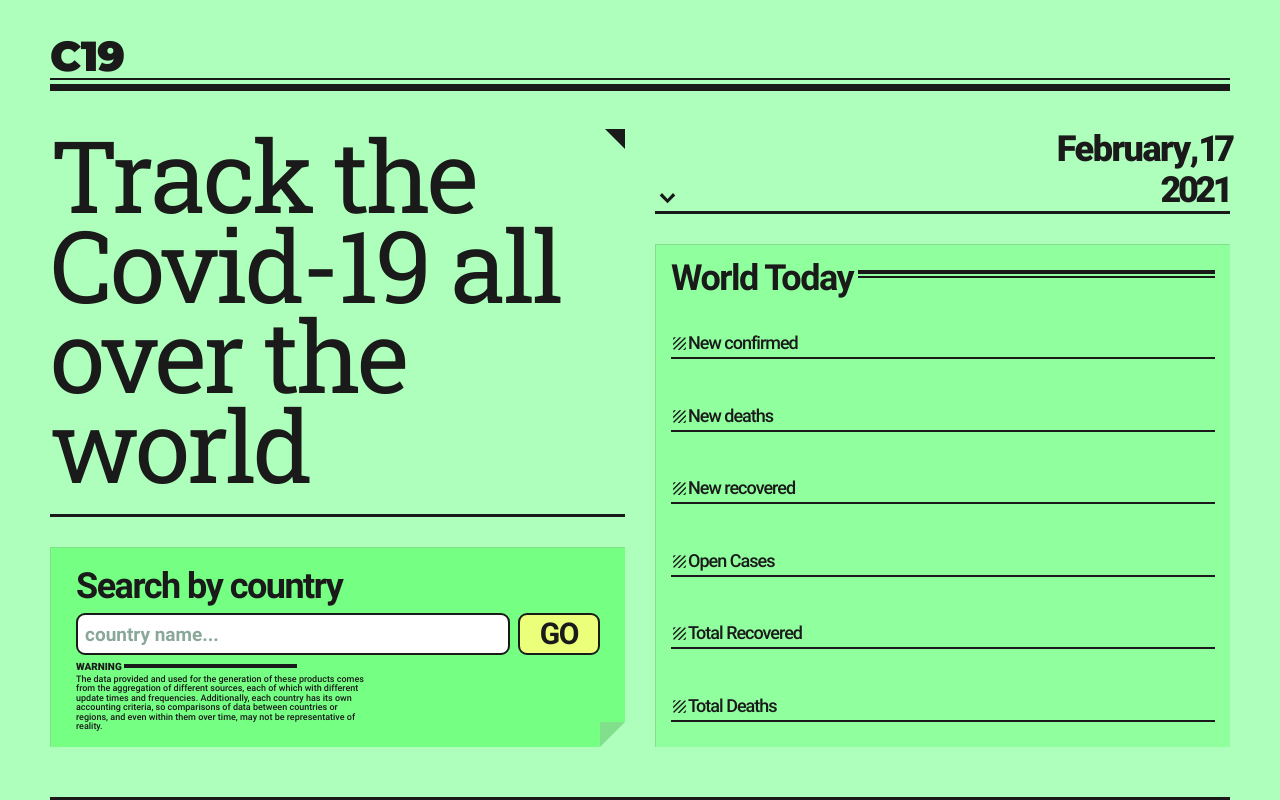
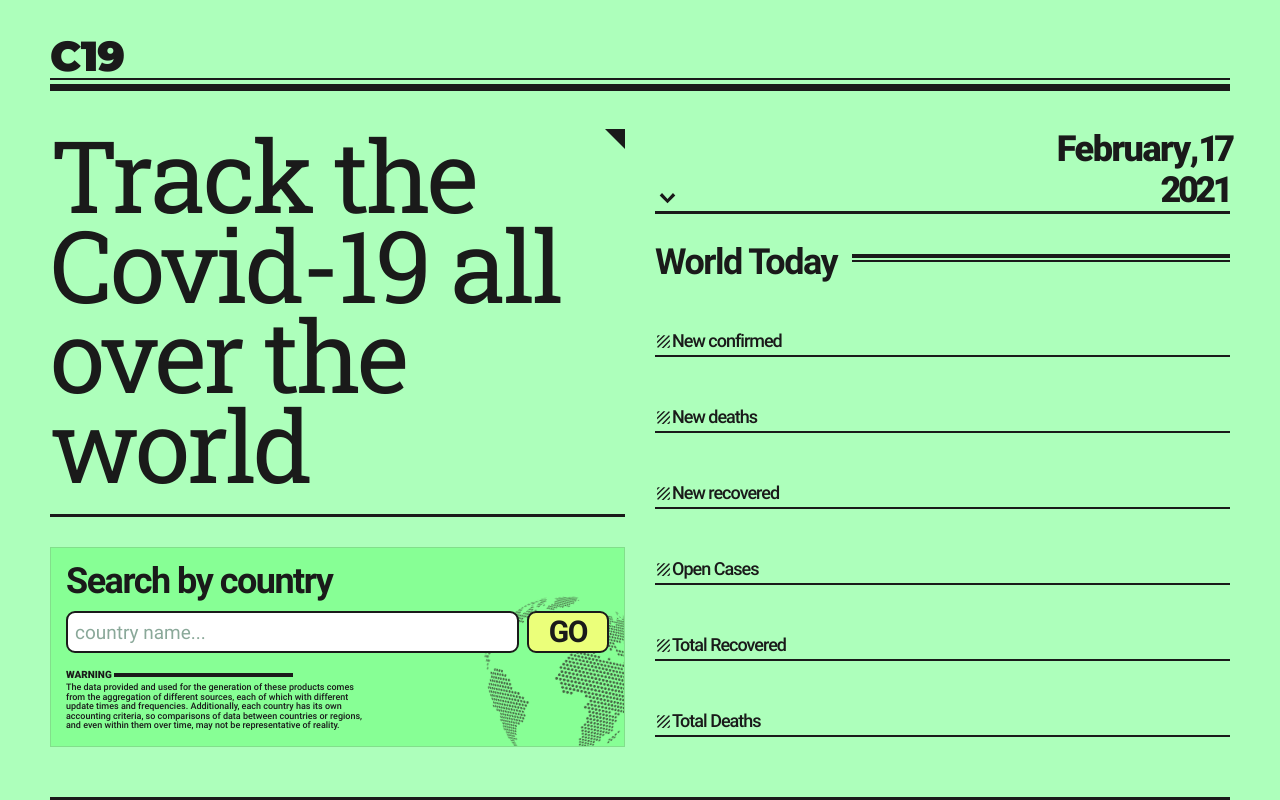
Before and after one commit to gamboacarlos/c19-tracker, a React app: page / in a window 1280 px wide. Shown: the top 800 px of the page. Built offline with nearby package versions, Linux system fonts and the light colour scheme; no server answers.

Commit message:
fixed image and styles

```diff
--- a/declarations.d.ts
+++ b/declarations.d.ts
@@ -1,2 +1,6 @@
 declare module '*.scss'
 declare module '*.css'
+declare module '*.png' {
+    const content: string;
+    export default content;
+  }
--- a/src/components/atoms/Input/Input.module.scss
+++ b/src/components/atoms/Input/Input.module.scss
@@ -12,6 +12,6 @@
   &::placeholder {
     color: $grey;
     font-size: 1.9rem;
-    font-family: $primaryFontBold;
+    font-family: $primaryFont;
   }
 }
--- a/src/components/atoms/PrimaryTitle/PrimaryTitle.module.scss
+++ b/src/components/atoms/PrimaryTitle/PrimaryTitle.module.scss
@@ -6,10 +6,10 @@
   line-height: 3.6rem;
   letter-spacing: -0.15rem;
   white-space: nowrap;
+  margin-right: 1rem;
 
   @include mobile() {
     font-size: 3rem;
-    line-height: 3rem;
     letter-spacing: -0.1rem;
   }
 }
--- a/src/components/molecules/MainDate/MainDate.module.scss
+++ b/src/components/molecules/MainDate/MainDate.module.scss
@@ -8,6 +8,7 @@
   justify-content: space-between;
   border-bottom: 0.3rem solid $text;
   grid-area: mDate;
+
 }
 .dateArea {
   display: flex;
--- a/src/components/molecules/SearchField/SearchField.module.scss
+++ b/src/components/molecules/SearchField/SearchField.module.scss
@@ -1,34 +1,35 @@
 @import './../../../styles/variables.scss';
 
 .sFieldWrapper {
-  background-color: #75ff83;
+  background-color: #75ff83ab;
   position: relative;
   width: 100%;
   height: 20rem;
-  padding: 2rem 2.5rem 1.5rem 2.5rem;
+  padding: 1.5rem;
   display: flex;
   flex-direction: column;
   align-content: flex-start;
   justify-content: space-between;
-  border-left: .1rem solid #82df8b ;
-  border-top: .1rem solid #82df8b ;
+  border: 0.1rem solid #82df8b;
+  overflow: hidden;
   grid-area: sField;
 
-  :before {
-    content: '';
+  img{
     position: absolute;
-    bottom: 0;
-    right: 0;
-    border-bottom: 2.5rem solid $primary;
-    border-left: 2.5rem solid #82df8b;
-    width: 0;
+    width: 30%;
+    top: 25%;
+    left: 75%;
+    z-index: 0;
+    opacity: 0.7;
+    transform: rotate(13deg);
+
   }
 
   @include mobile() {
     height: 18rem;
   }
 }
-.sTitleWrapper{
+.sTitleWrapper {
   width: 100%;
   display: flex;
   justify-content: space-between;
@@ -38,7 +39,7 @@
   width: 100%;
   display: flex;
   flex-direction: row;
-  padding-top: 0.8rem;
+  z-index: 3;
 }
 .warningText {
   width: 55%;
@@ -52,7 +53,7 @@
   @include mobile() {
     width: 60%;
 
-    p{
+    p {
       @include bodyText($primaryFontBold, 0.7rem);
       line-height: 0.7rem;
     }
@@ -62,7 +63,7 @@
   width: 100%;
   display: flex;
   align-items: center;
-  margin-bottom: .35rem;
+  margin-bottom: 0.35rem;
   p {
     @include bodyText($primaryFontBlack, 1rem);
   }
--- a/src/components/molecules/SearchField/SearchField.tsx
+++ b/src/components/molecules/SearchField/SearchField.tsx
@@ -46,6 +46,7 @@ const SearchField: FC<Props> = ({ error }) => {
           of reality.
         </p>
       </div>
+      <img src={require('../../../../public/images/map2.png')} alt="world" />
     </div>
   );
 };
--- a/src/components/organisms/CountryInfoModule/CountryInfoModule.module.scss
+++ b/src/components/organisms/CountryInfoModule/CountryInfoModule.module.scss
@@ -11,6 +11,7 @@
   width: 100%;
   display: flex;
   justify-content: flex-start;
+  margin-bottom: 1rem;
 }
 .titleDecoration {
   width: 100%;
--- a/src/components/organisms/TodayInfoModule/TodayInfoModule.module.scss
+++ b/src/components/organisms/TodayInfoModule/TodayInfoModule.module.scss
@@ -6,15 +6,12 @@
   flex-direction: column;
   justify-content: space-between;
   grid-area: iModule;
-  padding: 1.5rem;
-  background-color: hsla(126, 100%, 73%, 0.507);
-  border-left: .1rem solid #82df8b ;
-  border-top: .1rem solid #82df8b
 }
 .infoTitle {
   width: 100%;
   display: flex;
   justify-content: flex-start;
+  margin-bottom: 1rem;
 }
 .titleDecoration {
   width: 100%;
--- a/src/components/organisms/TodayInfoModule/TodayInfoModule.tsx
+++ b/src/components/organisms/TodayInfoModule/TodayInfoModule.tsx
@@ -21,7 +21,7 @@ const TodayInfoModule: FC = () => {
       <InfoLine name="New recovered" data={todayData.today_new_recovered} />
       <InfoLine name="Open Cases" data={todayData.today_open_cases} />
       <InfoLine name="Total Recovered" data={todayData.today_recovered} />
-      <InfoLine name="Total Deaths" data={todayData.name} />
+      <InfoLine name="Total Deaths" data={todayData.today_deaths} />
     </div>
   );
 };
```
Also changed, not shown: public/images/map2.png (added), public/images/maps.png (renamed from public/images/mapw.png), src/components/atoms/MainTitle/MainTitle.module.scss (line endings or trailing spaces).
